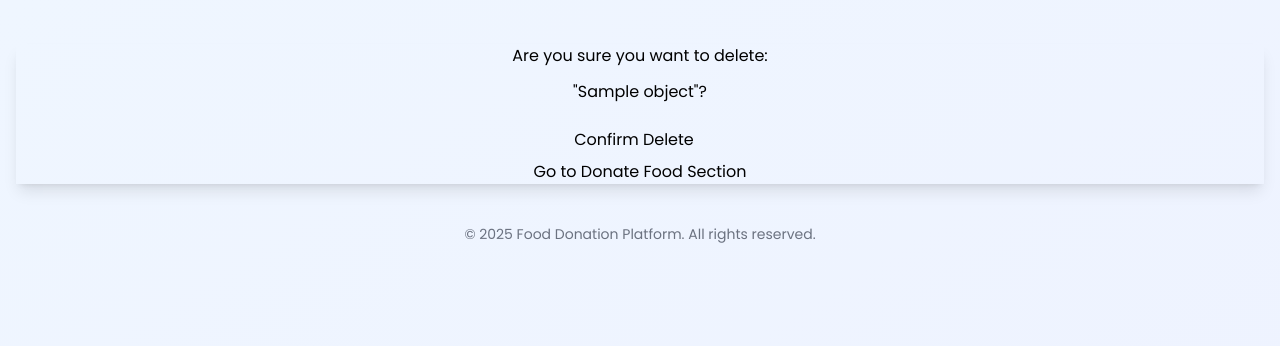
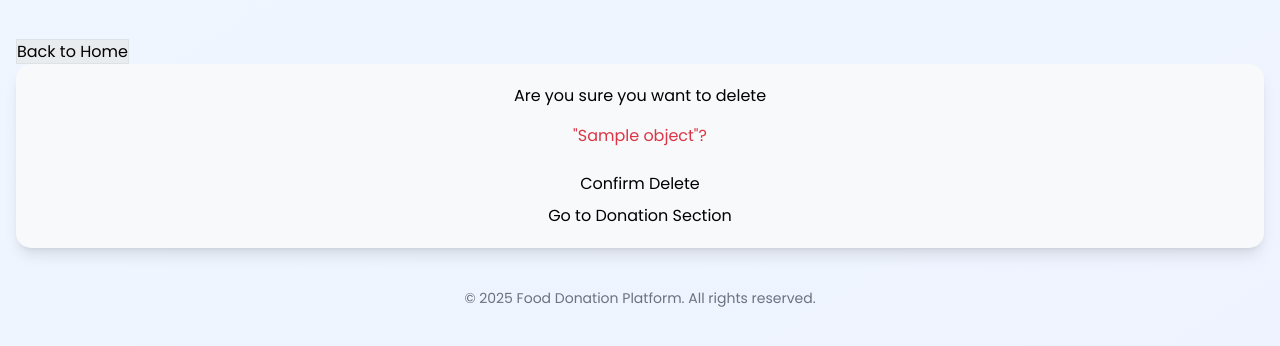
Before and after one commit to Shiva-Manda/Food_Donation, a Django app: template templates/donateapp/donare_delete.html in a window 1280 px wide. Shown: the top 346 px of the page. Run offline with Django 3.2, Linux system fonts and the light colour scheme; the template is opened without the code that fills it: most values are stand-ins (such as "Sample title", 1, 10 or a date in 2020); some libraries are stand-ins or nearby versions.

Commit message:
Update donare_delete.html

```diff
--- a/templates/donateapp/donare_delete.html
+++ b/templates/donateapp/donare_delete.html
@@ -3,23 +3,39 @@
 {% load crispy_forms_tags %}
 
 {% block content %}
-<div class="container mt-5">
-    <div class="card shadow-lg border-0">
-        <div class="card-body text-center">
-            <h3 class="text-danger font-weight-bold">Are you sure you want to delete:</h3>
-            <h4 class="text-dark mt-3 mb-4">"{{ object }}"?</h4>
+<div class="container mt-4">
+    <a href="{% url 'home_authenticated' %}" class="btn btn-light mb-4">
+        <i class="fas fa-arrow-left"></i> Back to Home
+    </a>
 
+    <div class="card shadow-lg" style="background-color: #f8f9fa; border-radius: 15px;">
+        <div class="card-body p-5 text-center">
+            <h3 class="mb-4">Are you sure you want to delete</h3>
+            <h3 class="mb-4" style="color: #dc3545;">"{{ object }}"?</h3>
+
+            <div class="d-flex justify-content-center gap-3 mt-4">
                 <form method="post" class="d-inline">
                     {% csrf_token %}
-                <button type="submit" class="btn btn-danger px-4 py-2 mr-3">
+                    <button type="submit" class="btn btn-danger px-4 py-2">
                         <i class="fas fa-trash-alt"></i> Confirm Delete
                     </button>
                 </form>
 
                 <a href="{% url 'donare' %}" class="btn btn-success px-4 py-2">
-                <i class="fas fa-arrow-left"></i> Go to Donate Food Section
+                    <i class="fas fa-utensils"></i> Go to Donation Section
                 </a>
             </div>
         </div>
     </div>
+</div>
+
+<style>
+    .card {
+        border: none;
+    }
+    .btn-light {
+        background-color: #e9ecef;
+        border: 1px solid #dee2e6;
+    }
+</style>
 {% endblock content %}
```
Lines whose indentation alone changed are shown as unchanged.
